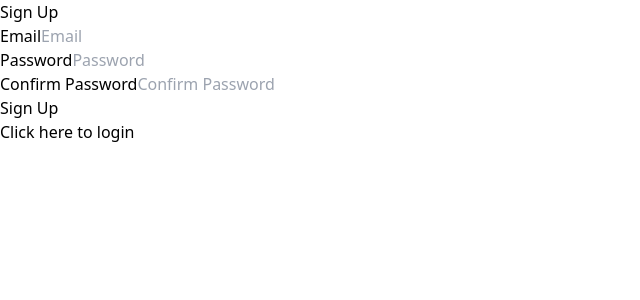
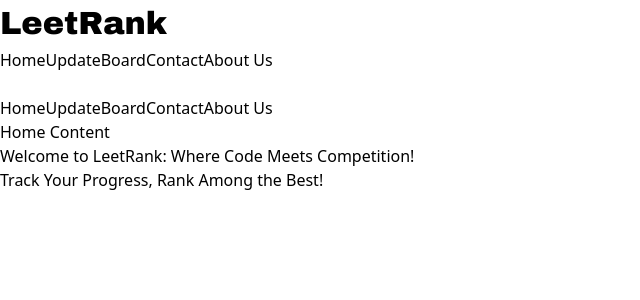
Before and after one commit to Aldous-Roy/ranking, a React (Vite) app: page / in a window 1280 px wide. Shown: the top 300 px of the page, without its empty margins (0-640 px from the left). Built offline with nearby package versions, Linux system fonts and the light colour scheme.

Commit message:
routed signin

```diff
--- a/src/App.jsx
+++ b/src/App.jsx
@@ -12,16 +12,18 @@
   return (
     <Router>
       <div>
-        {/* <Navbar />
+        {/* <Navbar /> */}
         <Routes>
           <Route path="/" element={<Home />} />
           <Route path="/update" element={<Update />} />
           <Route path="/board" element={<Board />} />
           <Route path="/contact" element={<Contact />} />
           <Route path="/about" element={<About />} />
-        </Routes> */}
-        {/* <Signin/> */}
-        <SignUp/>
+          <Route path="/signup" element={<SignUp/>} />
+          <Route path="/signin" element={<Signin/>} />
+        </Routes>
+        {/* <Signin/>
+        <SignUp/> */}
       </div>
     </Router>
   )
--- a/src/pages/About.jsx
+++ b/src/pages/About.jsx
@@ -1,8 +1,9 @@
 import React from 'react'
-
+import Navbar from '../components/Navbar'
 const About = () => {
   return (
     <div>
+        <Navbar />
         <p className='text-3xl font-bold pt-20 text-center'>About Content</p>
     </div>
   )
--- a/src/pages/Board.jsx
+++ b/src/pages/Board.jsx
@@ -1,9 +1,10 @@
 import React from 'react'
-
+import Navbar from '../components/Navbar'
 const Board = () => {
   // list=["Sai Charan","Aldous Roy","Koushik Babu","Viknesh SR"]
   return (
     <div>
+        <Navbar />
         <p className='text-3xl font-bold pt-20 text-center'>Board Content</p>
     </div>
   )
--- a/src/pages/Contact.jsx
+++ b/src/pages/Contact.jsx
@@ -1,8 +1,9 @@
 import React from 'react'
-
+import Navbar from '../components/Navbar'
 const Contact = () => {
   return (
     <div>
+        <Navbar/>
         <p className='text-3xl font-bold pt-20 text-center'>Contact Content</p>
     </div>
   )
--- a/src/pages/Home.jsx
+++ b/src/pages/Home.jsx
@@ -1,7 +1,9 @@
 import React from 'react'
+import Navbar from '../components/Navbar'
 const Home = () => {
   return (
     <div className='grid place-items-center'>
+        <Navbar />
         <p className='text-3xl font-bold pt-20 text-center'>Home Content</p>
         <p className='text-3xl font-bold pt-20 text-center'> Welcome to LeetRank: Where Code Meets Competition!</p>
         <p className='text-3xl font-bold pt-20 text-center'>Track Your Progress, Rank Among the Best!</p>
--- a/src/pages/Signup.jsx
+++ b/src/pages/Signup.jsx
@@ -9,12 +9,11 @@
 
   const handleSubmit = (e) => {
     e.preventDefault();
-    // Reset error message
     setError('');
 
     // Validate passwords
     if (password !== confirmPassword) {
-        setError('Passwords do not match.');
+        setError('Password do not match.');
         return;
     }
 
--- a/src/pages/Update.jsx
+++ b/src/pages/Update.jsx
@@ -1,8 +1,9 @@
 import React from 'react'
-
+import Navbar from '../components/Navbar'
 const Update = () => {
   return (
     <div>
+        <Navbar />
         <p className='text-3xl font-bold pt-20 text-center'>Update Content</p>
     </div>
   )
```
